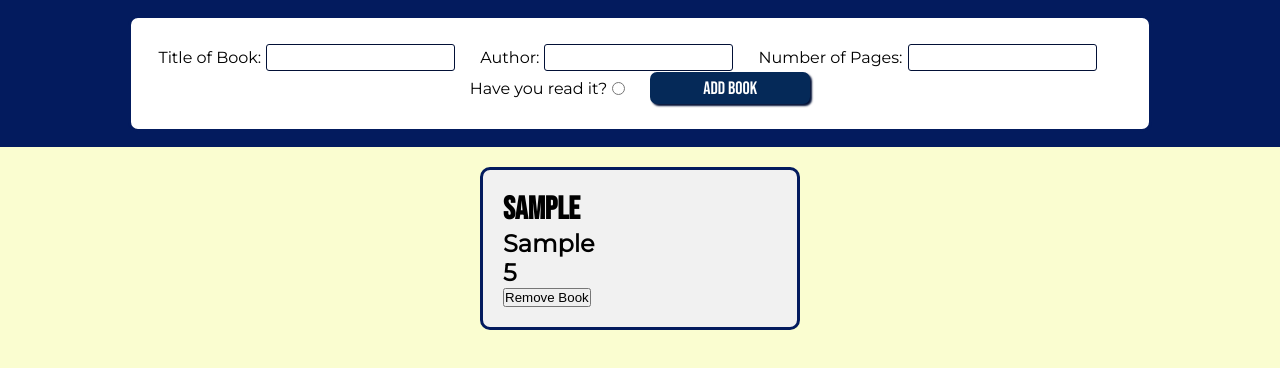
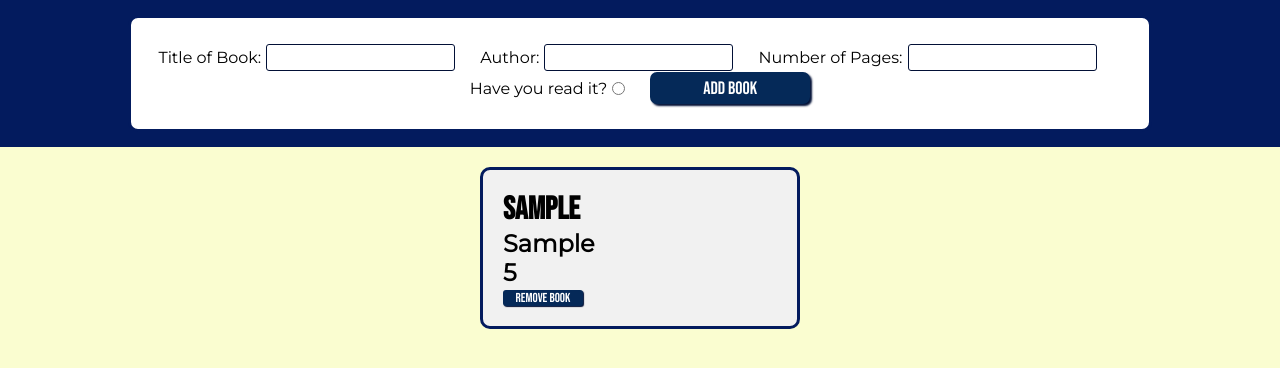
Before and after one commit to SenciZ/Library, a plain HTML site: page index.html in a window 1280 px wide. Both pictures are taken after typing "Sample", "Sample", "5" into the empty fields and a click on the button "Add Book". Drawn offline with Linux system fonts and the light colour scheme.

Commit message:
Style remove  button

```diff
--- a/app.js
+++ b/app.js
@@ -1,10 +1,6 @@
 
 // Stores book objects
 let myLibrary = [];
-
-
-
-
 
 // Object constructor that constructs each individual book object
 function Book(title, author, pages, status){
@@ -22,7 +18,6 @@ let titleOfBook = document.querySelector(".title");
 let authorOfBook = document.querySelector(".author");
 let pagesOfBook = document.querySelector(".pages");
 
-
 // Gets called by the addBookButton and pushes an object to the myLibrary array using the Book constructor
 function addBookToLibrary(){
     myLibrary.push(new Book(titleOfBook.value, authorOfBook.value, pagesOfBook.value));
@@ -33,7 +28,6 @@ function addBookToLibrary(){
     event.preventDefault();
 
 }
-
 
 //Looks at all the array objects and appends them to the DOM
 function addBooksToPage(){
--- a/style.css
+++ b/style.css
@@ -122,3 +122,21 @@ input:focus{
     text-transform: uppercase;
     font-weight: bolder;
 }
+
+.removeBtn{
+    background-color: rgb(5, 41, 88);
+    font-family: 'Bebas Neue', sans-serif;
+    font-size: small;
+    color: rgb(255, 255, 255);
+    width: 5rem;
+    height: 1rem;
+    border-radius: 3px;
+    outline: hidden;
+    border: hidden;
+    cursor: pointer;
+    box-shadow: rgb(2, 16, 54) 1px 1px 1px;
+}
+
+.removeBtn:hover{
+    background-color: rgb(0, 168, 235);
+}
```
